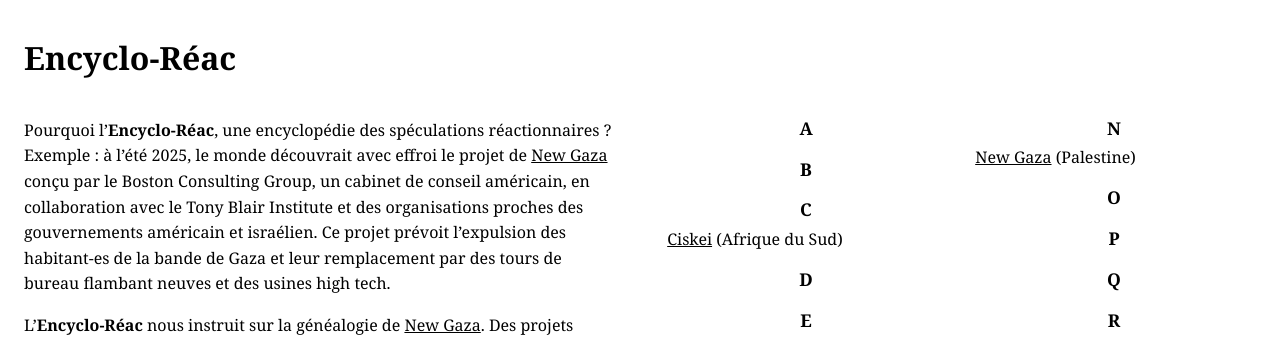
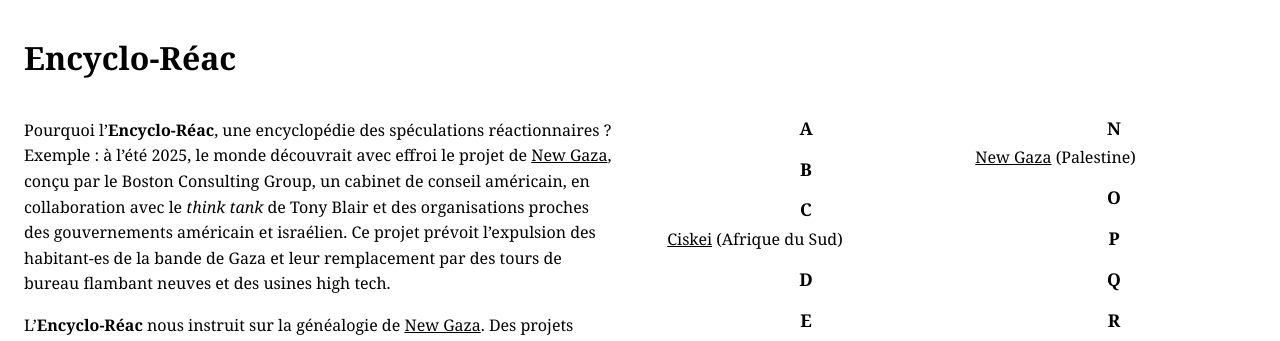
Before and after one commit to encycloreac/encycloreac.github.io, a Jekyll site: the page built from index.html, in a window 1280 px wide. Shown: the top 341 px of the page. Built offline with Jekyll 4.4.1, drawn with Linux system fonts in a browser that asks for light colours.

Commit message:
Update index.html

```diff
--- a/index.html
+++ b/index.html
@@ -1,7 +1,7 @@
 ---
 layout: home
 ---
-<p>Pourquoi l&rsquo;<b>Encyclo-Réac</b>, une encyclopédie des spéculations réactionnaires ? Exemple : à l&rsquo;été 2025, le monde découvrait avec effroi le projet de <a href="/new-gaza/">New Gaza</a> conçu par le Boston Consulting Group, un cabinet de conseil américain, en collaboration avec le Tony Blair Institute et des organisations proches des gouvernements américain et israélien. Ce projet prévoit l&rsquo;expulsion des habitant-es de la bande de Gaza et leur remplacement par des tours de bureau flambant neuves et des usines high tech.</p>
+<p>Pourquoi l&rsquo;<b>Encyclo-Réac</b>, une encyclopédie des spéculations réactionnaires ? Exemple : à l&rsquo;été 2025, le monde découvrait avec effroi le projet de <a href="/new-gaza/">New Gaza</a>, conçu par le Boston Consulting Group, un cabinet de conseil américain, en collaboration avec le <em>think tank</em> de Tony Blair et des organisations proches des gouvernements américain et israélien. Ce projet prévoit l&rsquo;expulsion des habitant-es de la bande de Gaza et leur remplacement par des tours de bureau flambant neuves et des usines high tech.</p>
 <p>L&rsquo;<b>Encyclo-Réac</b> nous instruit sur la généalogie de <a href="/new-gaza/">New Gaza</a>. Des projets similaires avaient été développés dès les années 1990 dans l&rsquo;Afrique du Sud de l&rsquo;apartheid et lors de l&rsquo;effondrement de la Somalie (voir <a href="/ciskei/">Ciskei</a>, Freedonia). Des projets qui nous éclairent sur ce qui est en jeu avec <a href="/new-gaza/">New Gaza</a> : une vision coloniale du territoire infusée du même mix de racisme et de libertarianisme.</p>
 <p>On connaît les spéculations réactionnaires de la NRx anglo-américaine (Dark Enlightment, CEO-led Monarchy). On sait moins de choses sur les fictions spéculatives qui alimentent l&rsquo;ethno-nationalisme indien (Hindutva Pseudohistory), les pétrorégimes russe et saoudien, ou encore les communautés digitales transnationales (<a href="/kek/">Kek</a>, NESARA/GESARA).</p>
 <p>L&rsquo;<b>Encyclo-Réac</b> répare ce déséquilibre. Elle dresse un inventaire global des spéculations réactionnaires qui jouent un rôle dans le monde d&rsquo;aujourd&rsquo;hui. À la manière d'autres projets semblables (voir la <a href="https://www.fayard.fr/livre/historiciser-le-mal-9782213671185/">traduction de <em>Mein Kampf</em></a> par Olivier Mannoni ou le site <a href="https://indextreme.fr/">Indextrême</a> de Ricardo Perreira), elle évite la fascination malsaine pour le contenu des spéculations réactionnaires en les écrasant sous l'analyse de leurs réseaux de soutiens idéologiques, économiques et politiques. Le tout avec des notices de moins de 300 mots et 3 références.</p>
```
